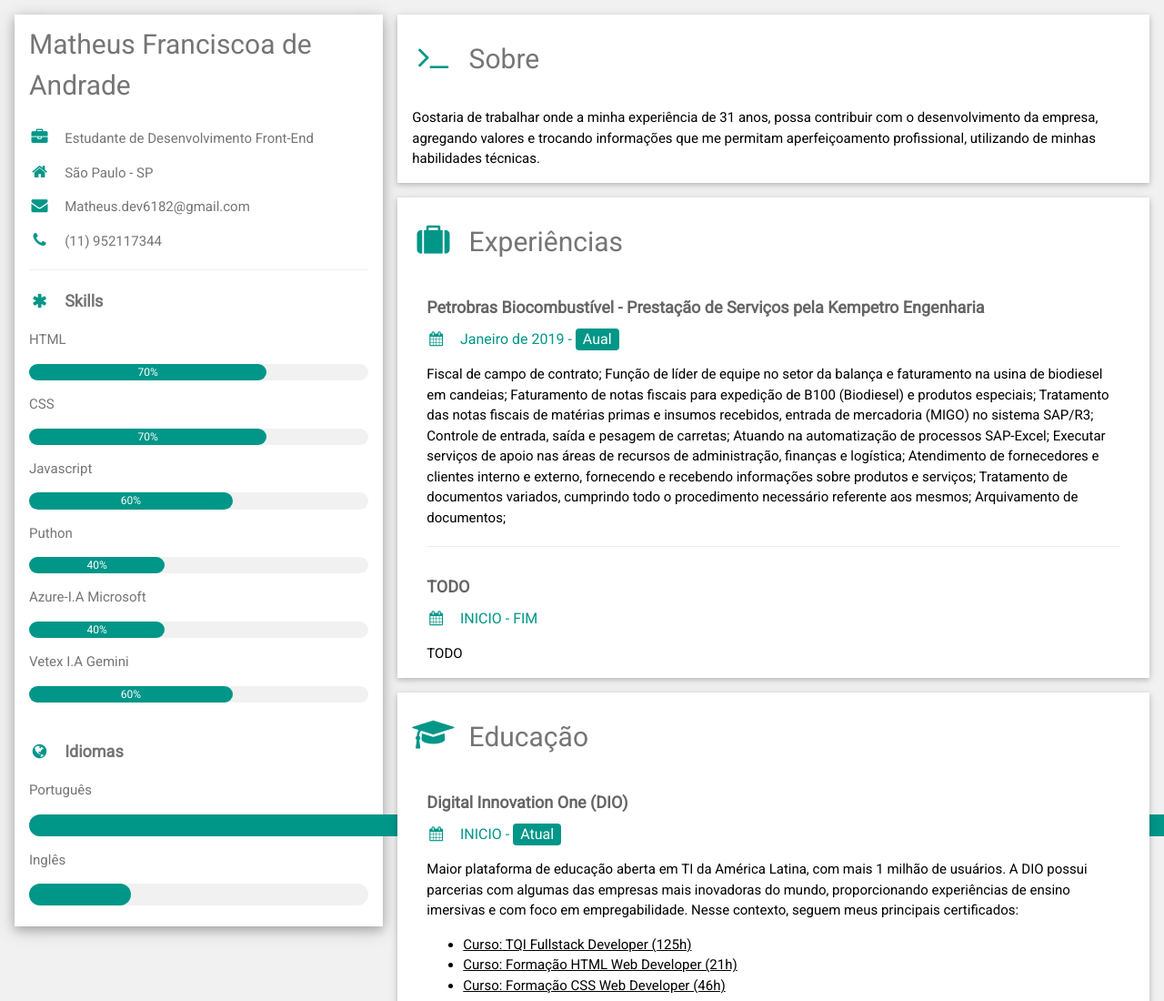
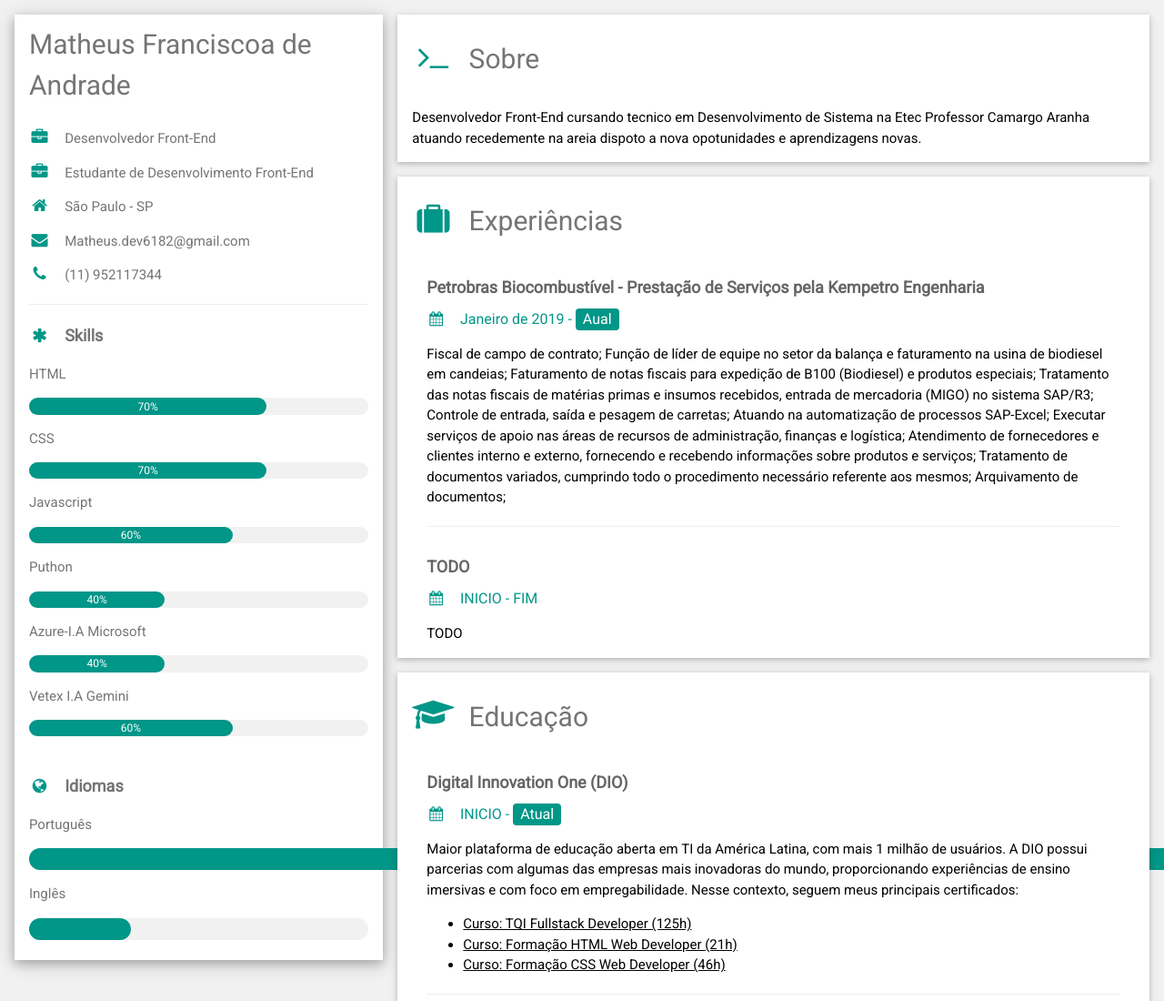
Before and after one commit to MatheusAndrade-Dev-prog/cv, a plain HTML site: page index.html in a window 1280 px wide. Shown: the top 1100 px of the page at 91% size. Drawn offline with nearby package versions, Linux system fonts and the light colour scheme.

Commit message:
parte sobre preeencida

```diff
--- a/index.html
+++ b/index.html
@@ -36,6 +36,7 @@
               <h2>Matheus Franciscoa de Andrade</h2>
             </div>
             <div class="w3-container">
+               <p><i class="fa fa-briefcase fa-fw w3-margin-right w3-large w3-text-teal"></i>Desenvolvedor Front-End</p>
               <p><i class="fa fa-briefcase fa-fw w3-margin-right w3-large w3-text-teal"></i>Estudante de Desenvolvimento Front-End</p>
               <p><i class="fa fa-home fa-fw w3-margin-right w3-large w3-text-teal"></i>São Paulo - SP</p>
               <p><i class="fa fa-envelope fa-fw w3-margin-right w3-large w3-text-teal"></i>Matheus.dev6182@gmail.com</p>
@@ -94,9 +95,8 @@
 
           <div class="w3-container w3-card w3-white w3-margin-bottom">
             <h2 class="w3-text-grey w3-padding-16"><i class="fa fa-terminal fa-fw w3-margin-right w3-xxlarge w3-text-teal"></i>Sobre</h2>
-            <p>Gostaria de trabalhar onde a minha experiência de 31 anos, possa contribuir com o
-              desenvolvimento da empresa, agregando valores e trocando informações que me permitam
-              aperfeiçoamento profissional, utilizando de minhas habilidades técnicas.</p>
+            <p> Desenvolvedor Front-End cursando tecnico em Desenvolvimento de Sistema na Etec Professor Camargo Aranha <br>
+              atuando recedemente na areia dispoto a nova opotunidades e aprendizagens novas.</p>
           </div>
 
           <div class="w3-container w3-card w3-white w3-margin-bottom">
```
